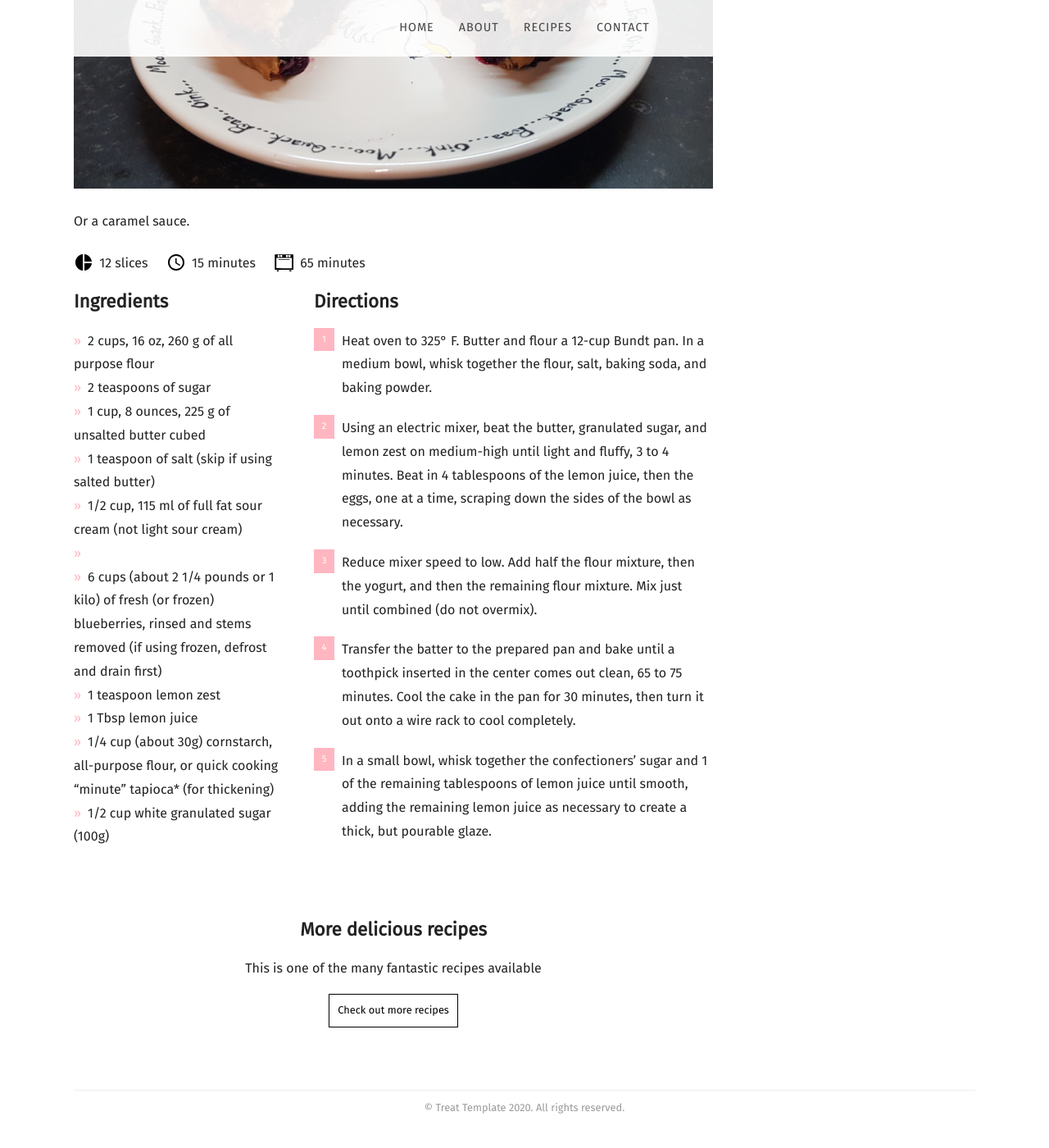
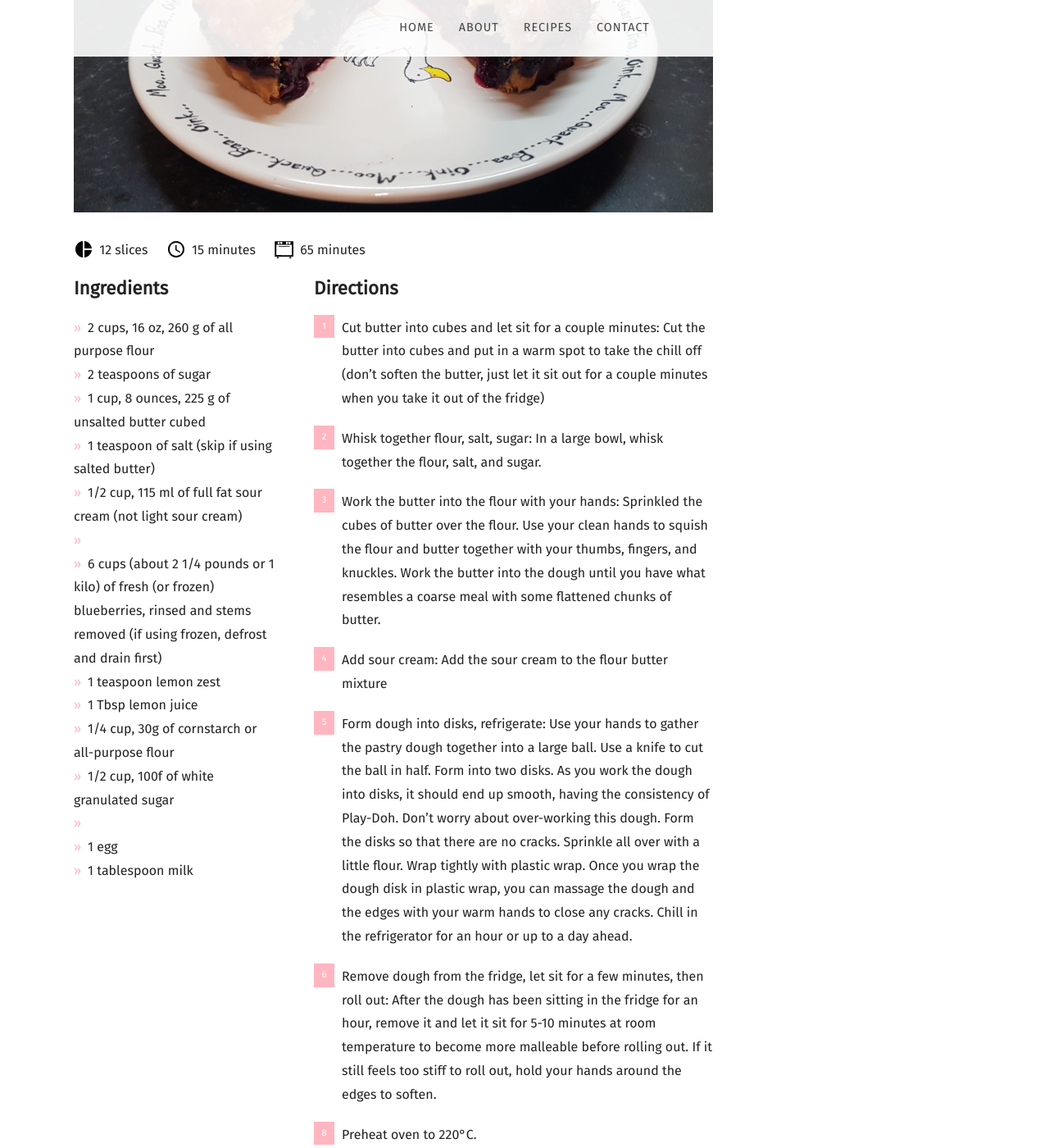
Before and after one commit to mcginleyireland/irishbaking.github.io, a Jekyll site: the page built from _posts/2020-08-01-raspberry-pie.md, in a window 1280 px wide and 1400 px high, scrolled down 2673 px. Shown: the whole window at 82% size. Built offline with Jekyll 4.4.1, drawn with Linux system fonts in a browser that asks for light colours; nearby versions of some CDN libraries; some web fonts are replaced; a file with an impossible date is left out; some of the changed text lies outside the part shown.

```diff
--- a/_posts/2020-08-01-raspberry-pie.md
+++ b/_posts/2020-08-01-raspberry-pie.md
@@ -18,29 +18,38 @@ recipe:
     * 6 cups (about 2 1/4 pounds or 1 kilo) of fresh (or frozen) blueberries, rinsed and stems removed (if using frozen, defrost and drain first)
     * 1 teaspoon lemon zest
     * 1 Tbsp lemon juice
-    * 1/4 cup (about 30g) cornstarch, all-purpose flour, or quick cooking "minute" tapioca* (for thickening)
-    * 1/2 cup white granulated sugar (100g)
+    * 1/4 cup, 30g of cornstarch or all-purpose flour
+    * 1/2 cup, 100f of white granulated sugar
+    *
+    * 1 egg
+    * 1 tablespoon milk
   directions_markdown: |-
-    1. Heat oven to 325° F. Butter and flour a 12-cup Bundt pan. In a medium bowl, whisk together the flour, salt, baking soda, and baking powder.
-    2. Using an electric mixer, beat the butter, granulated sugar, and lemon zest on medium-high until light and fluffy, 3 to 4 minutes. Beat in 4 tablespoons of the lemon juice, then the eggs, one at a time, scraping down the sides of the bowl as necessary.
-    3. Reduce mixer speed to low. Add half the flour mixture, then the yogurt, and then the remaining flour mixture. Mix just until combined (do not overmix).
-    4. Transfer the batter to the prepared pan and bake until a toothpick inserted in the center comes out clean, 65 to 75 minutes. Cool the cake in the pan for 30 minutes, then turn it out onto a wire rack to cool completely.
-    5. In a small bowl, whisk together the confectioners’ sugar and 1 of the remaining tablespoons of lemon juice until smooth, adding the remaining lemon juice as necessary to create a thick, but pourable glaze.
+    1. Cut butter into cubes and let sit for a couple minutes: Cut the butter into cubes and put in a warm spot to take the chill off (don't soften the butter, just let it sit out for a couple minutes when you take it out of the fridge)
+    2. Whisk together flour, salt, sugar: In a large bowl, whisk together the flour, salt, and sugar.
+    3. Work the butter into the flour with your hands: Sprinkled the cubes of butter over the flour. Use your clean hands to squish the flour and butter together with your thumbs, fingers, and knuckles. Work the butter into the dough until you have what resembles a coarse meal with some flattened chunks of butter.
+    4. Add sour cream: Add the sour cream to the flour butter mixture
+    5. Form dough into disks, refrigerate: Use your hands to gather the pastry dough together into a large ball. Use a knife to cut the ball in half. Form into two disks. As you work the dough into disks, it should end up smooth, having the consistency of Play-Doh. Don't worry about over-working this dough. Form the disks so that there are no cracks. Sprinkle all over with a little flour. Wrap tightly with plastic wrap. Once you wrap the dough disk in plastic wrap, you can massage the dough and the edges with your warm hands to close any cracks. Chill in the refrigerator for an hour or up to a day ahead.
+    6. Remove dough from the fridge, let sit for a few minutes, then roll out: After the dough has been sitting in the fridge for an hour, remove it and let it sit for 5-10 minutes at room temperature to become more malleable before rolling out. If it still feels too stiff to roll out, hold your hands around the edges to soften.
+    7.
+    8. Preheat oven to 220°C.
+    9.
+    10. Brush top of pie with egg wash: Whisk egg and milk together to make an egg wash. Brush the top crust with egg wash. Score the pie on the top with several cuts (so steam can escape while cooking).
+    10. Bake: Place the pie on the middle rack of the oven with a foil or Silpat lined baking pan positioned on the lower rack to catch any filling that may bubble over. Bake for 20 minutes at 220°C. Reduce heat to 180°C and bake for 30 to 40 minutes more or until juices are bubbling and have thickened.
+
 ---
-If you're a sour fan you're going to love this cake. Lemon Cake is one of my favorite year-round desserts, but it is a perfect choice for spring and summer, when everyone tends to crave citrus or light & flavorful recipes
+One of my favourite things to do in the summer is to make pie from fresh ingredients. Something warm to eat with a nice cup of tea.
 
 ![Cake](https://irishbaking.ie/images/Raspberry_Pie/Image_2.jpg)
 
-You can add extra flavour with berries.
+Try not to eat all of the raspberries before putting them into the pie.
 
 ![Cake](https://irishbaking.ie/images/Raspberry_Pie/Image_4.jpg)
 
-You can add extra flavour with berries.
+Once the sugar and cornstarch is added along with the topped pastry you're ready to egg wash the top of your pie.
+BTW those pie holes are very very important. Your sugar and flour won't mix as well with the berries without them.
 
 ![Cake](https://irishbaking.ie/images/Raspberry_Pie/Image_5.jpg)
 
 You can add extra flavour with berries.
 
 ![Cake](https://irishbaking.ie/images/Raspberry_Pie/Image_6.jpg)
-
-Or a caramel sauce.
```
